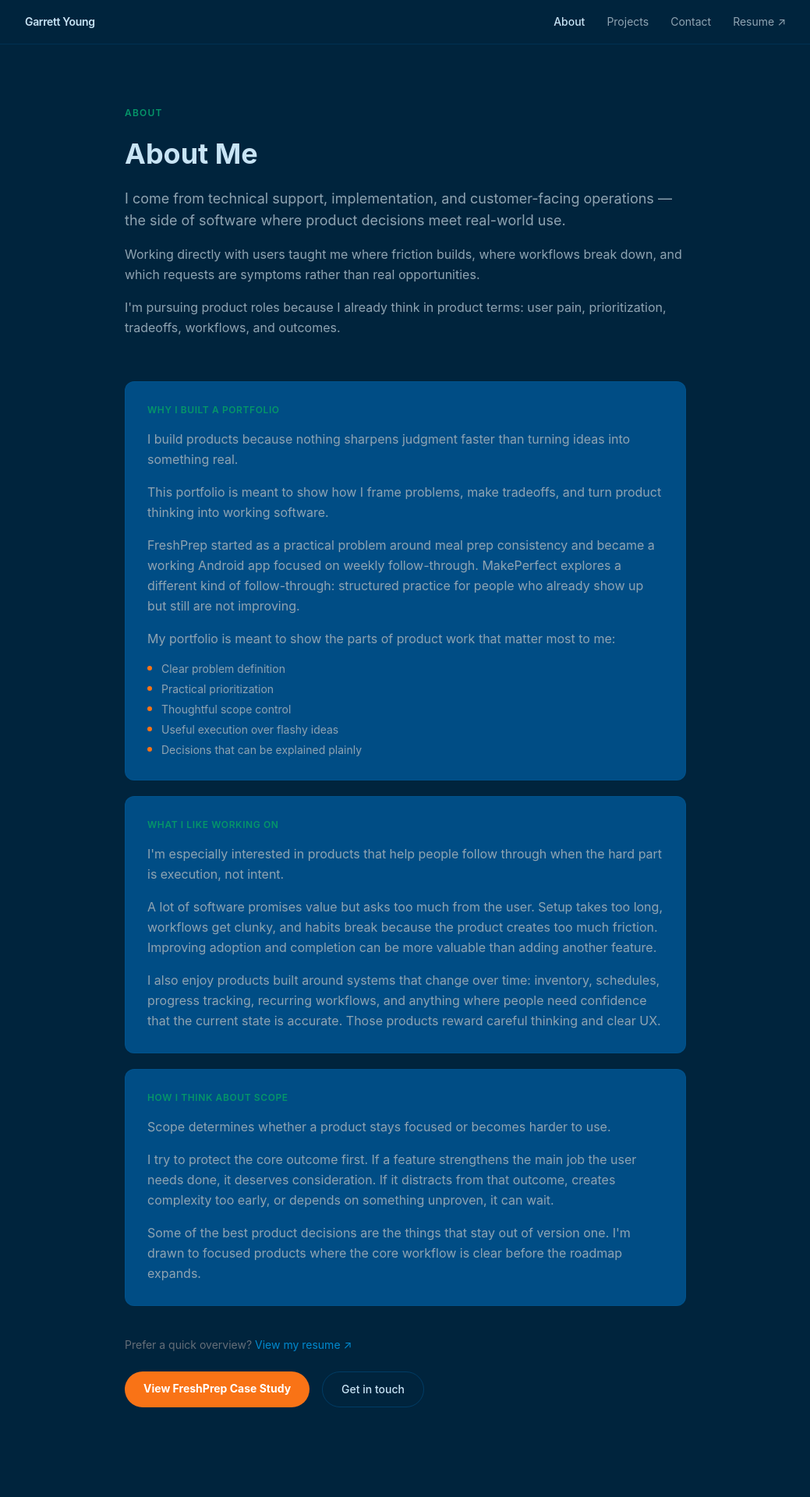
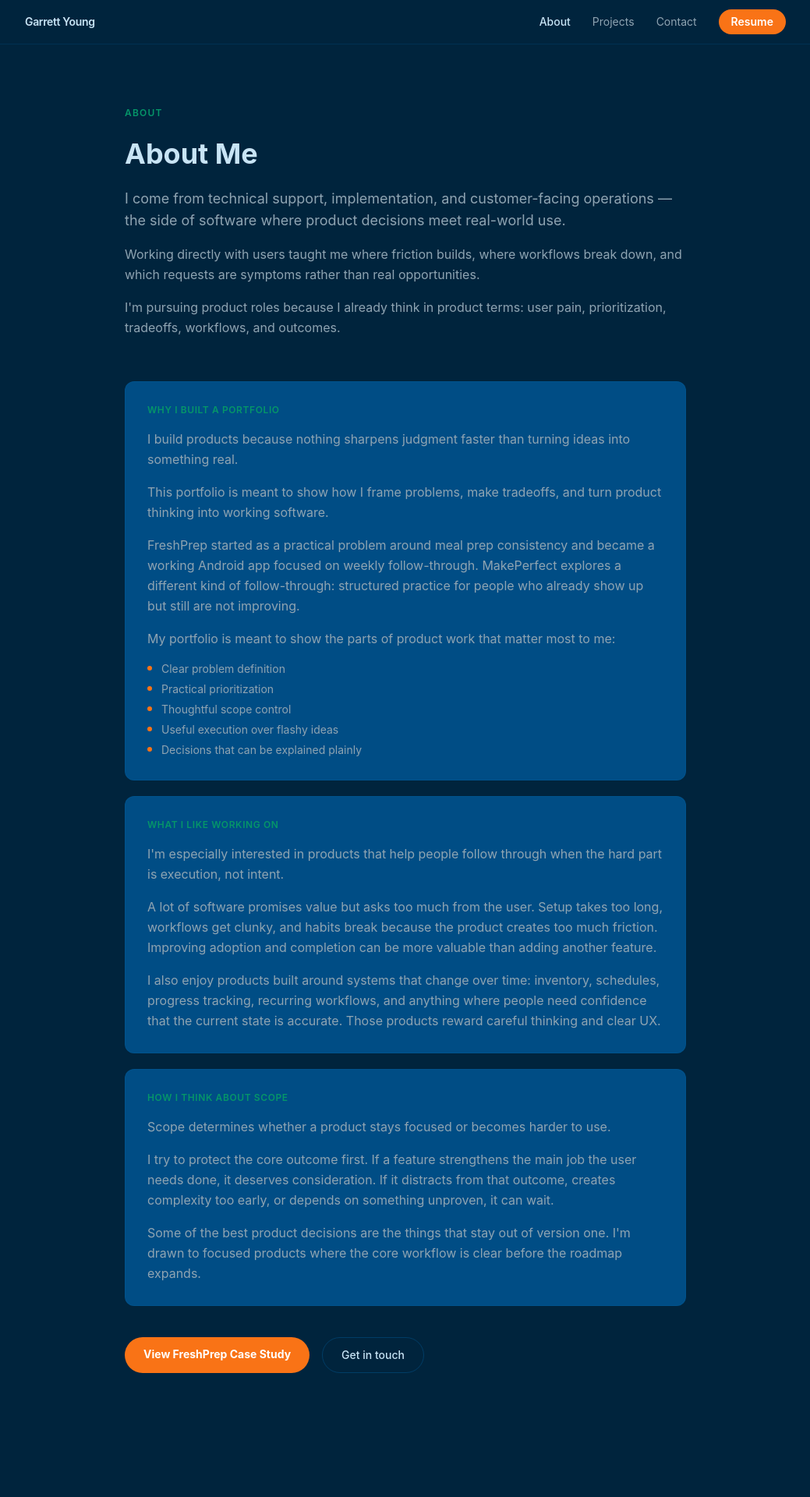
Before and after one commit to eymerin/pm-portfolio, a Next.js app: page /about in a window 1280 px wide. Shown: the top 1920 px of the page at 78% size, without its empty margins (120-1159 px from the left). Built offline with nearby package versions, Linux system fonts and the light colour scheme.

Commit message:
Revert "Add resume PDF and update all resume links to open in new tab"
This reverts commit 09f768788df6d46264b942f7dc26752a28046789.

```diff
--- a/app/about/page.tsx
+++ b/app/about/page.tsx
@@ -83,14 +83,7 @@ export default function About() {
 
       </div>
 
-      <p className="text-site-muted text-sm mt-10 mb-6">
-        Prefer a quick overview?{" "}
-        <a href="/Garrett_Young_Resume.pdf" target="_blank" rel="noopener noreferrer" className="text-site-accent hover:text-site-ink transition-colors">
-          View my resume ↗
-        </a>
-      </p>
-
-      <div className="flex gap-4 flex-wrap">
+      <div className="mt-10 flex gap-4 flex-wrap">
         <Link
           href="/projects/freshprep"
           className="px-6 py-3 bg-site-warm text-white text-sm font-bold rounded-full hover:bg-site-warm/85 transition-colors"
--- a/components/layout/Footer.tsx
+++ b/components/layout/Footer.tsx
@@ -10,9 +10,6 @@ export default function Footer() {
           <a href="https://linkedin.com/in/garrettyoung" target="_blank" rel="noopener noreferrer" className="hover:text-site-ink transition-colors">
             LinkedIn
           </a>
-          <a href="/Garrett_Young_Resume.pdf" target="_blank" rel="noopener noreferrer" className="hover:text-site-ink transition-colors">
-            Resume ↗
-          </a>
         </div>
       </div>
     </footer>
--- a/components/layout/Header.tsx
+++ b/components/layout/Header.tsx
@@ -36,12 +36,12 @@ export default function Header() {
             </Link>
           ))}
           <a
-            href="/Garrett_Young_Resume.pdf"
+            href="/resume.pdf"
             target="_blank"
             rel="noopener noreferrer"
-            className="text-sm text-site-secondary hover:text-site-ink transition-colors"
+            className="text-sm px-4 py-1.5 bg-site-warm text-white rounded-full hover:bg-site-warm/80 transition-colors font-semibold"
           >
-            Resume ↗
+            Resume
           </a>
         </nav>
 
@@ -76,12 +76,12 @@ export default function Header() {
               </Link>
             ))}
             <a
-              href="/Garrett_Young_Resume.pdf"
+              href="/resume.pdf"
               target="_blank"
               rel="noopener noreferrer"
-              className="text-sm text-site-secondary hover:text-site-ink transition-colors"
+              className="text-sm px-4 py-2 bg-site-warm text-white rounded-full hover:bg-site-warm/80 transition-colors font-semibold text-center"
             >
-              Resume ↗
+              Resume
             </a>
           </nav>
         </div>
```
Also changed, not shown: 1 other file (tests, documents, lock files or other folders).
